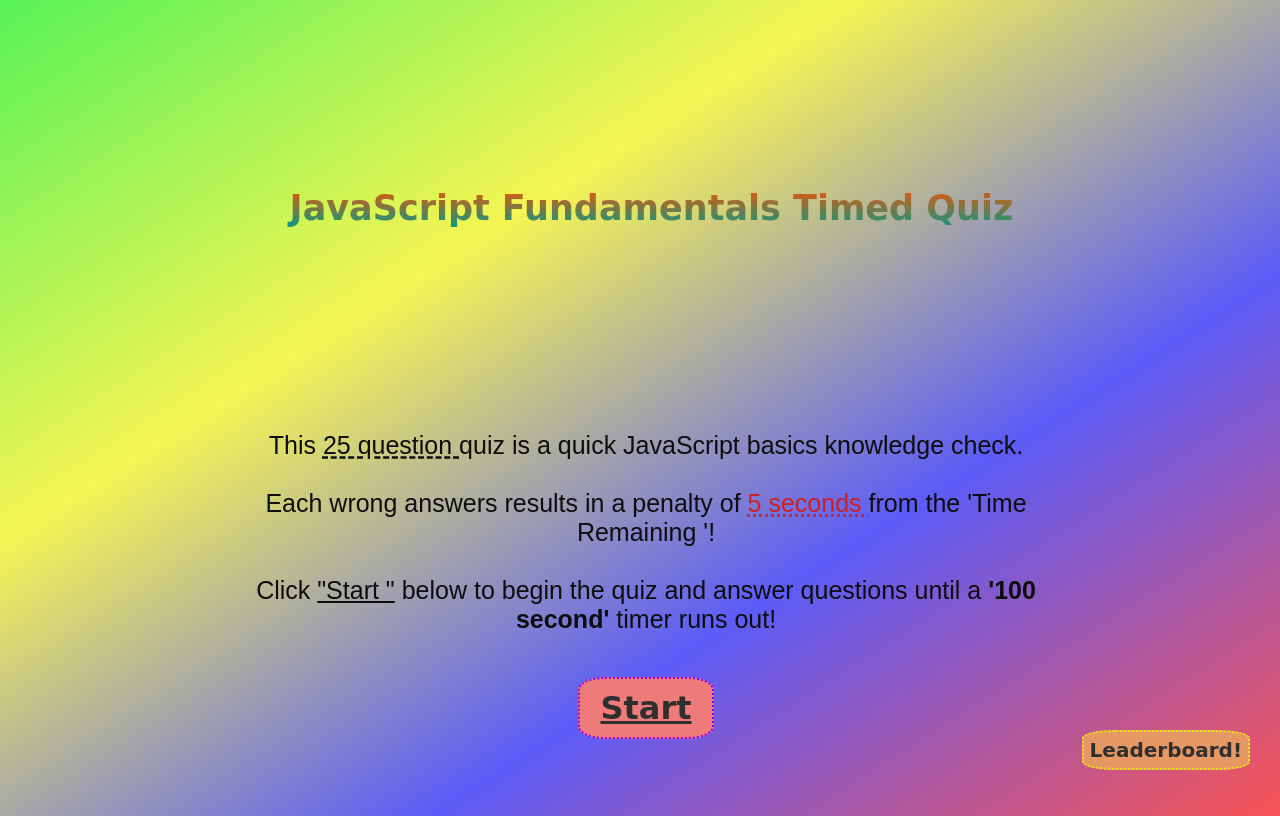
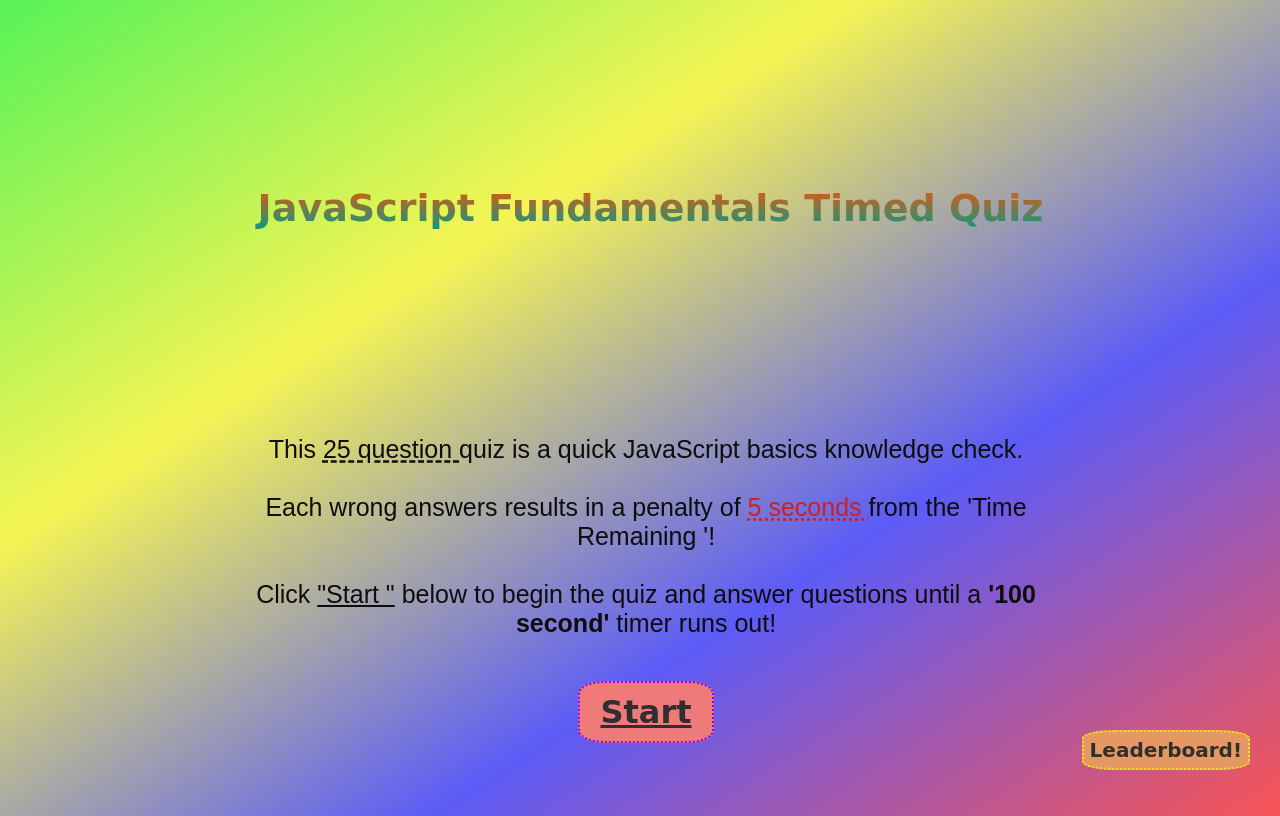
Before and after one commit to DionneNoellaBarretto/04-CodeQuizApp_HW4, a plain HTML site: page index.html in a window 1280 px wide. Drawn offline with Linux system fonts and the light colour scheme; a web font is replaced by a local one.

Commit message:
clean up

```diff
--- a/Assets/css/style.css
+++ b/Assets/css/style.css
@@ -34,10 +34,10 @@
     /* formatting the static header banner up top */
 
     .heading {
-        padding: 2px 0px 0px 7px;
+        padding: 2px 0px 0px 5px;
         color: rgb(54, 53, 53);
         align-content: center;
-        font-size: 35px;
+        font-size: 38px;
         justify-content: center;
         /* overwriting the font family to use another google font from stylesheet*/
         background: -webkit-linear-gradient(rgb(250, 81, 3), rgb(7, 155, 130));
```
Also changed, not shown: index.html (+0 -1 lines), Assets/images/blue-hourglass.gif (deleted).
